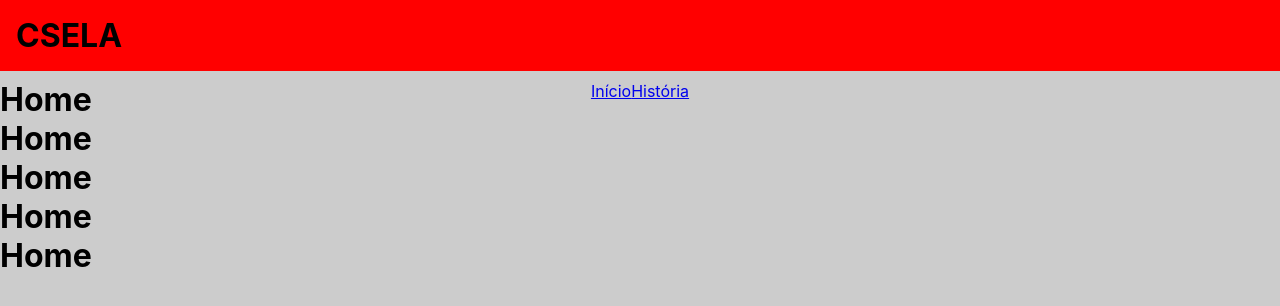
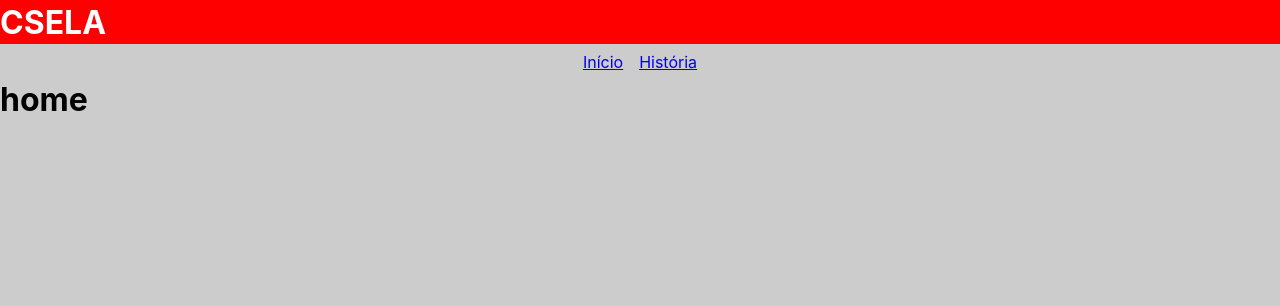
Before and after one commit to Edulira17/CSELA_V1, a React (Vite) app: page / in a window 1280 px wide. Shown: the top 306 px of the page. Built offline with nearby package versions, Linux system fonts and the light colour scheme.

Commit message:
styles: adjusting layout container

```diff
--- a/src/components/Header/styles.ts
+++ b/src/components/Header/styles.ts
@@ -6,19 +6,29 @@ export const HeaderContainer = styled.header`
   width: 100%;
   height: 10vh;
 
-
+  display: flex;
+  flex-direction: column;
 `
 export const HeaderTitle = styled.div`
   background-color: red;
-  padding: 1rem;
+  height: 25vh;
+
+  display: flex;
+  align-items: center;
+  padding: 0;
+
+  color: #fff;
 `
 
 export const HeaderNav = styled.nav`
-  height: 5vh;
-
   display: flex;
   align-items: center;
   justify-content: center;
+  gap: 1rem;
+
+
+  height: 20vh;
+
 
 `
 
--- a/src/pages/Home/Home.tsx
+++ b/src/pages/Home/Home.tsx
@@ -1,13 +1,10 @@
+import { HomeContainer } from "./styles"
 
 const Home = () => {
   return (
-    <div>
-      <h1>Home</h1>
-      <h1>Home</h1>
-      <h1>Home</h1>
-      <h1>Home</h1>
-      <h1>Home</h1>
-    </div>
+    <HomeContainer>
+      <h1>home</h1>
+    </HomeContainer>
   )
 }
 
--- /dev/null
+++ b/src/pages/Home/styles.ts
@@ -0,0 +1,7 @@
+import styled from "styled-components";
+
+export const HomeContainer = styled.div`
+  display: flex;
+  flex-direction: column;
+
+`
```
